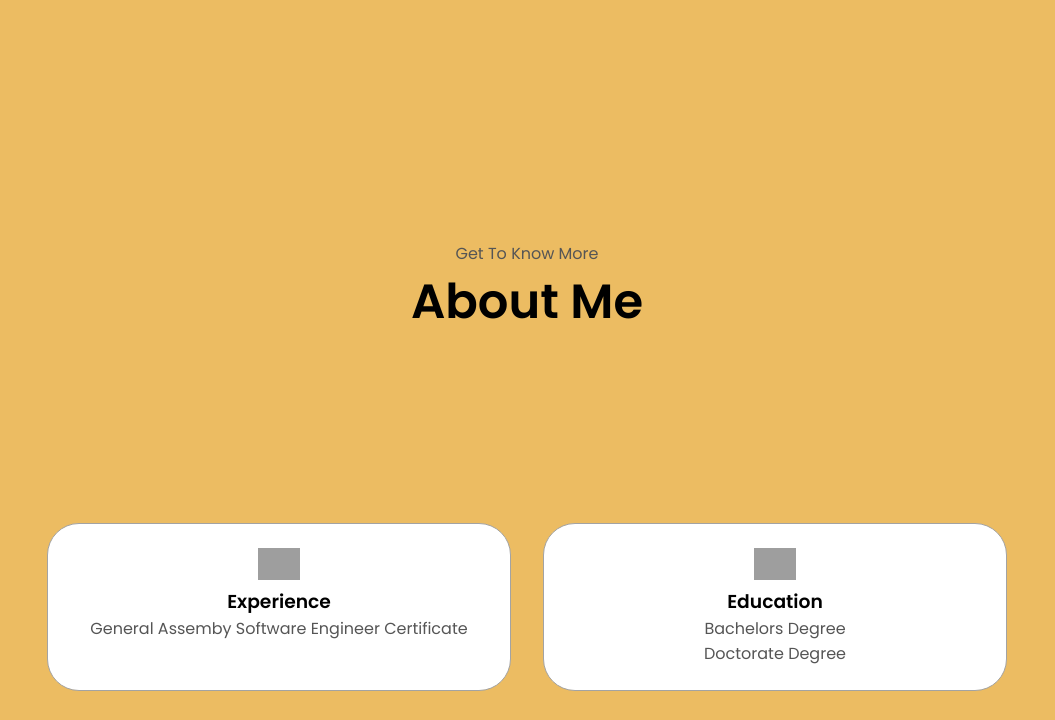
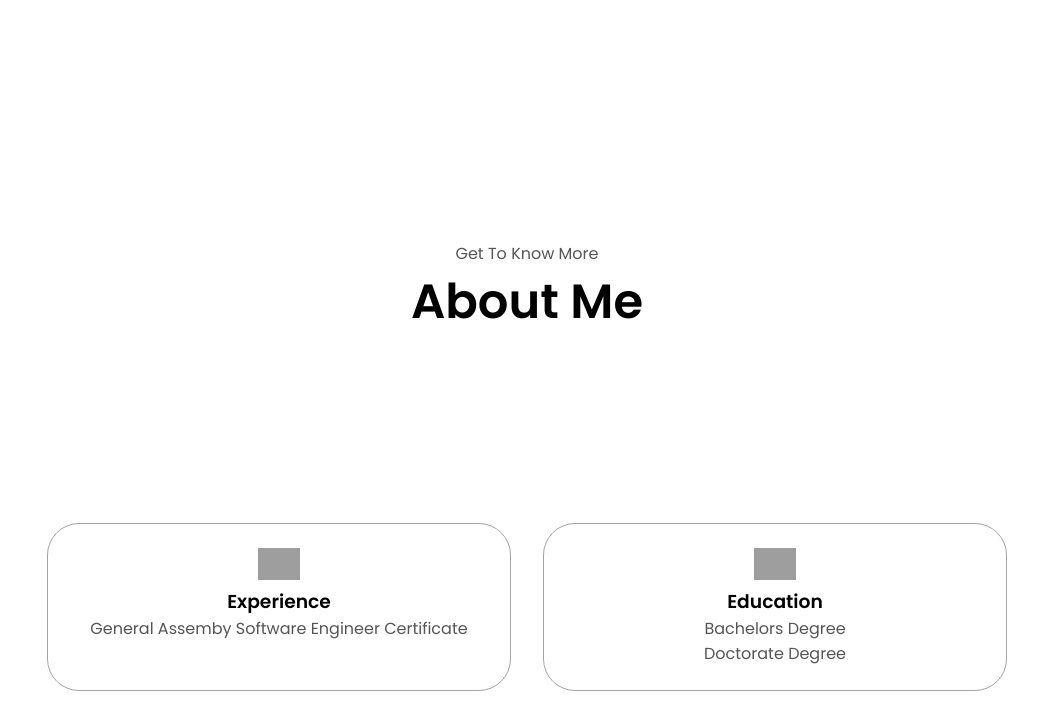
Before and after one commit to nehaleloraby/FINAL_PORTFOLIO, a plain HTML site: page index.html in a window 1280 px wide. Shown: the part 687-1407 px from the top of the page, without its empty margins (113-1168 px from the left). Drawn offline with Linux system fonts and the light colour scheme; grey boxes are pictures that could not be loaded.

Commit message:
background

```diff
--- a/style.css
+++ b/style.css
@@ -7,7 +7,7 @@
 
 body {
   font-family: "Poppins", sans-serif;
-  background-color: rgb(236, 188, 98);
+  background-color: white;
 }
 
 html {
```
